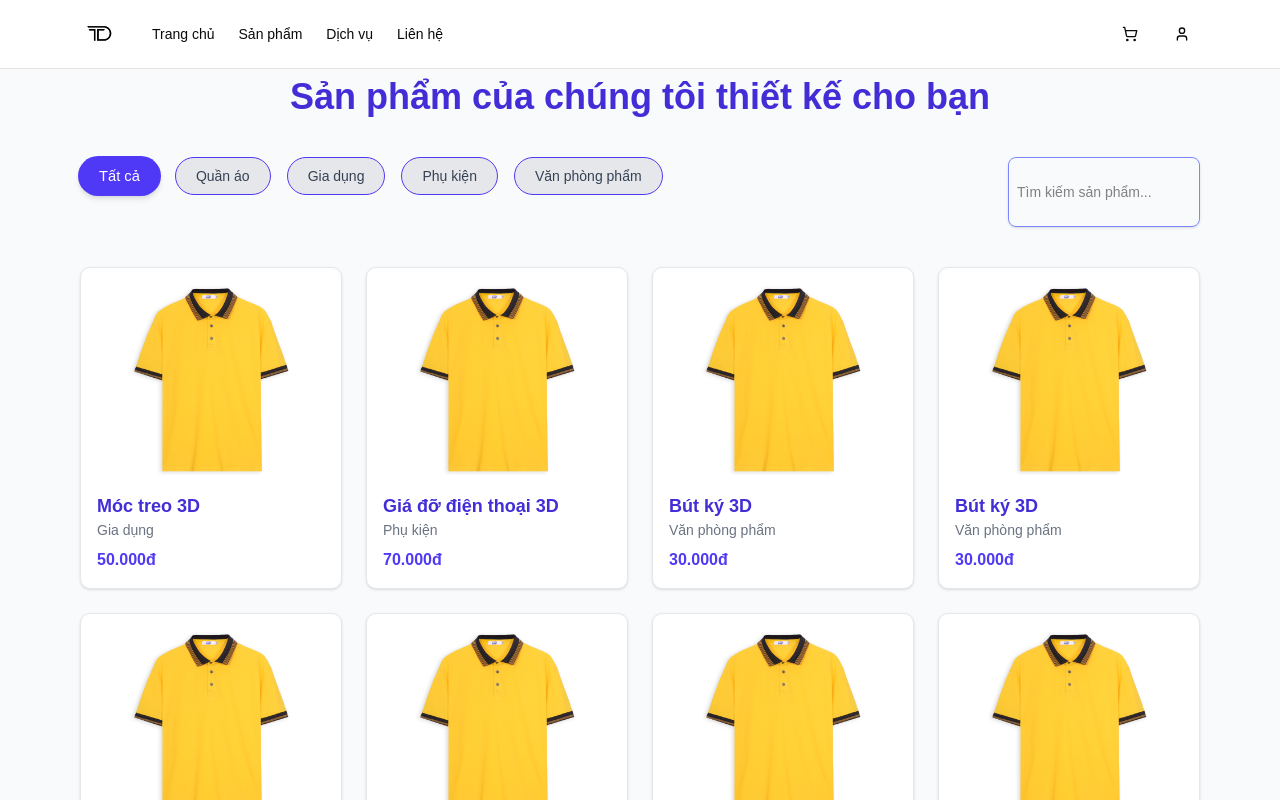
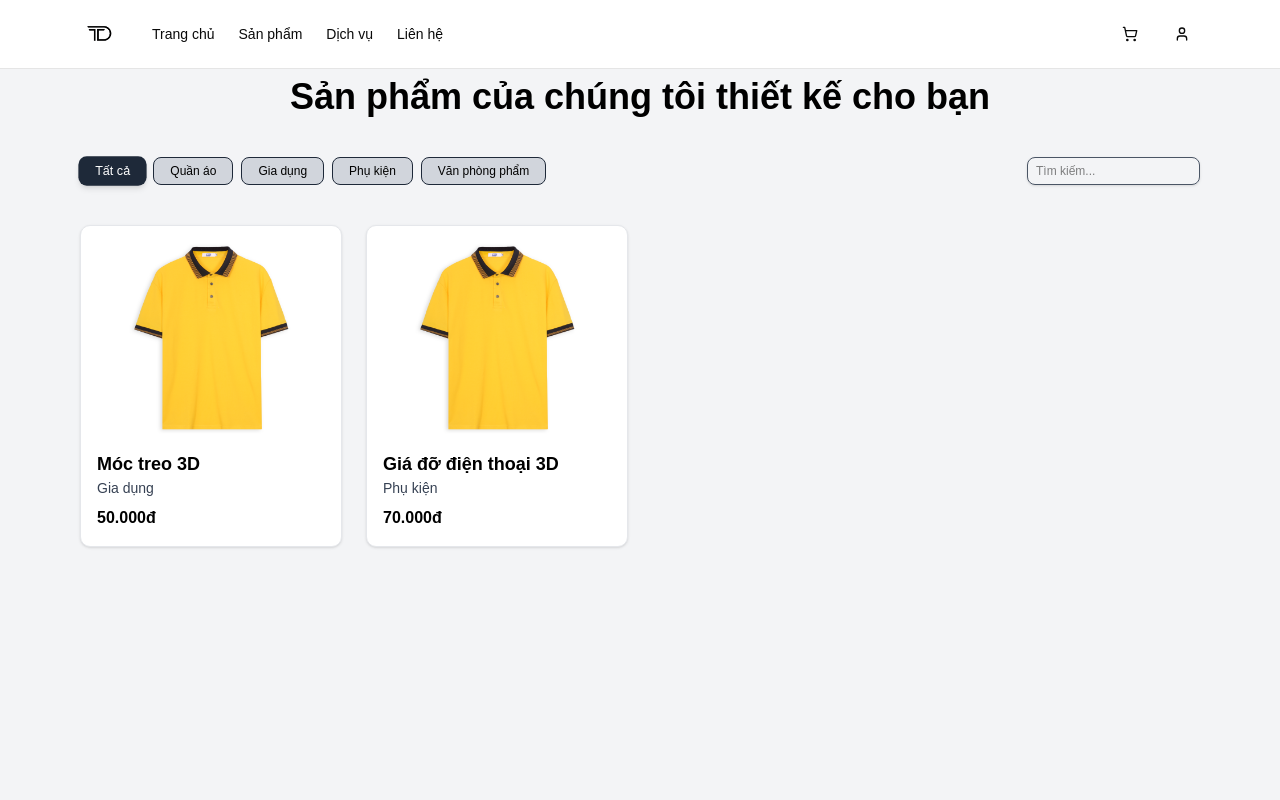
Before and after one commit to minhhuy211/TMDT_FE, a React (Vite) app: page /product in a window 1280 px wide. Shown: the top 800 px of the page. Built offline with nearby package versions, Linux system fonts and the light colour scheme.

Commit message:
product product-detai

```diff
--- a/postcss.config.cjs
+++ b/postcss.config.cjs
@@ -1,6 +1,6 @@
 module.exports = {
-    plugins: {
-        tailwindcss: {},
-        autoprefixer: {},
-    },
+    plugins: [
+        require('@tailwindcss/postcss'),
+        require('autoprefixer'),
+    ],
 };
--- a/src/App.css
+++ b/src/App.css
@@ -11,3 +11,17 @@ body {
     transform: translateY(0);
   }
 }
+@keyframes fallDown {
+  0% {
+    transform: translateY(-50px);
+    opacity: 0;
+  }
+  100% {
+    transform: translateY(0);
+    opacity: 1;
+  }
+}
+
+.animate-fallDown {
+  animation: fallDown 0.5s ease-out;
+}
--- a/src/pages/Cart/Cart.tsx
+++ b/src/pages/Cart/Cart.tsx
@@ -2,8 +2,10 @@ import { Button } from "../../components/ui/button";
 import { Input } from "../../components/ui/input";
 import { FaTrashAlt } from "react-icons/fa";
 import "./style.scss";
+import {useNavigate} from "react-router-dom";
 
 export const Cart = () => {
+  const navigate  = useNavigate();
   return (
       <div className="cart-container">
         <h2 className="cart-title">🛒 Giỏ Hàng Của Bạn</h2>
@@ -24,7 +26,7 @@ export const Cart = () => {
               <tbody>
               <tr>
                 <td className="product-info">
-                  <img src="/" alt="" />
+                  <img src="public/imgs/BST171-400x400.png" alt="" />
                   <span>Mô hình </span>
                 </td>
                 <td>50.000 VND</td>
@@ -62,7 +64,7 @@ export const Cart = () => {
               <span>Tổng giá trị:</span>
               <span className="highlight">120.000 VND</span>
             </div>
-            <Button className="checkout-btn">Thanh Toán</Button>
+            <Button onClick={()=>navigate("/checkout")} className="checkout-btn hover:cursor-pointer active:scale-95 transition-all">Thanh Toán</Button>
           </div>
 
         </div>
--- /dev/null
+++ b/src/pages/Products/PaymentSuccessPage.tsx
@@ -0,0 +1,25 @@
+// src/pages/Products/PaymentSuccessPage.tsx
+
+import React from 'react';
+
+const PaymentSuccessPage = () => {
+    return (
+        <div className="w-full max-w-lg mx-auto px-8 py-12 bg-white">
+            <h1 className="text-3xl font-bold text-center text-black mb-6">Thanh toán thành công!</h1>
+            <p className="text-lg text-black text-center">
+                Cảm ơn bạn đã mua sắm tại cửa hàng của chúng tôi! Đơn hàng của bạn đã được xử lý thành công.
+                Chúng tôi sẽ gửi thông tin giao hàng sớm nhất có thể.
+            </p>
+            <div className="mt-6 text-center">
+                <a
+                    href="/"
+                    className="inline-block px-6 py-3 bg-black text-white text-lg rounded-lg hover:bg-gray-800"
+                >
+                    Quay về trang chủ
+                </a>
+            </div>
+        </div>
+    );
+};
+
+export default PaymentSuccessPage;
--- a/src/pages/Products/Product.tsx
+++ b/src/pages/Products/Product.tsx
@@ -1,7 +1,6 @@
-// src/pages/Products/Product.tsx
-
 import React, { useState } from "react";
 import { Link } from "react-router-dom";
+import { FaShoppingCart } from "react-icons/fa";  // Thêm biểu tượng giỏ hàng mới
 
 interface Product {
   id: number;
@@ -33,97 +32,62 @@ const products: Product[] = [
     price: "70.000đ",
     description: "Giá đỡ điện thoại nhỏ gọn, thiết kế hiện đại.",
   },
-  {
-    id: 3,
-    name: "Bút ký 3D",
-    category: "Văn phòng phẩm",
-    image: "/imgs/BST171-400x400.png",
-    price: "30.000đ",
-    description: "Bút ký độc đáo được in 3D với thiết kế tinh tế.",
-  },
-  {
-    id: 4,
-    name: "Bút ký 3D",
-    category: "Văn phòng phẩm",
-    image: "/imgs/BST171-400x400.png",
-    price: "30.000đ",
-    description: "Bút ký độc đáo được in 3D với thiết kế tinh tế.",
-  },
-  {
-    id: 5,
-    name: "Bút ký 3D",
-    category: "Văn phòng phẩm",
-    image: "/imgs/BST171-400x400.png",
-    price: "30.000đ",
-    description: "Bút ký độc đáo được in 3D với thiết kế tinh tế.",
-  },
-  {
-    id: 6,
-    name: "Bút ký 3D",
-    category: "Văn phòng phẩm",
-    image: "/imgs/BST171-400x400.png",
-    price: "30.000đ",
-    description: "Bút ký độc đáo được in 3D với thiết kế tinh tế.",
-  },
-  {
-    id: 7,
-    name: "Móc khóa hoodie 3D",
-    category: "Quần áo",
-    image: "/imgs/BST171-400x400.png",
-    price: "45.000đ",
-    description: "Phụ kiện thời trang dành cho fan của hoodie.",
-  },
-  {
-    id: 8,
-    name: "Bút ký 3D",
-    category: "Văn phòng phẩm",
-    image: "/imgs/BST171-400x400.png",
-    price: "30.000đ",
-    description: "Bút ký độc đáo được in 3D với thiết kế tinh tế.",
-  },
-  {
-    id: 9,
-    name: "Bút ký 3D",
-    category: "Văn phòng phẩm",
-    image: "/imgs/BST171-400x400.png",
-    price: "30.000đ",
-    description: "Bút ký độc đáo được in 3D với thiết kế tinh tế.",
-  },
-  // Bạn có thể thêm nhiều sản phẩm nữa ở đây
+  // Thêm các sản phẩm khác...
 ];
 
-const CategoryFilter = ({ selectedCategory, setSelectedCategory }: { selectedCategory: string, setSelectedCategory: React.Dispatch<React.SetStateAction<string>> }) => (
-    <div className="flex justify-center gap-4 flex-wrap mb-8">
+const CategoryFilter = ({
+                          selectedCategory,
+                          setSelectedCategory,
+                        }: {
+  selectedCategory: string;
+  setSelectedCategory: React.Dispatch<React.SetStateAction<string>>;
+}) => (
+    <>
       {categories.map((cat) => (
           <button
               key={cat}
               onClick={() => setSelectedCategory(cat)}
-              className={`px-5 py-2 rounded-full text-sm font-medium transition-all duration-200
+              className={`px-4 h-7 text-xs rounded-md font-medium duration-200 hover:cursor-pointer active:scale-95 transition-all
         ${selectedCategory === cat
-                  ? "bg-indigo-600 text-white shadow-md scale-105" // Highlight selected category
-                  : "bg-gray-200 text-gray-700 hover:bg-indigo-500 hover:text-white border border-indigo-600"}
-          hover:scale-105`}  // Hover effect
+                  ? "bg-gray-800 text-white shadow-md scale-105"
+                  : "bg-gray-300 text-black hover:bg-gray-600 hover:text-white border border-gray-800"}
+        hover:scale-105`}
           >
             {cat}
           </button>
       ))}
-    </div>
+    </>
 );
 
 // Component hiển thị thông tin sản phẩm
 const ProductCard = ({ product }: { product: Product }) => (
-    <div
-        className="bg-white flex flex-col justify-between p-4 rounded-lg shadow hover:shadow-lg border border-gray-200 cursor-pointer transition h-full"
-    >
+    <div className="group bg-white flex flex-col justify-between p-4 rounded-lg shadow hover:shadow-lg border border-gray-200 cursor-pointer transition h-full">
+      {/* Phần hình ảnh có icon giỏ hàng */}
+      <div className="relative">
         <img
             src={product.image}
             alt={product.name}
             className="w-full h-48 object-cover rounded-md mb-4"
         />
+
+        {/* Nút giỏ hàng có dấu +, chỉ hiện khi hover */}
+        <button
+            className="absolute bottom-2 left-2 bg-white text-black p-2 rounded-full shadow-md opacity-0 group-hover:opacity-100 transition-opacity duration-300 hover:bg-gray-800 hover:text-white"
+            onClick={(e) => {
+              e.preventDefault(); // Ngăn chặn chuyển trang khi bấm nút
+              alert(`Đã thêm "${product.name}" vào giỏ hàng!`);
+            }}
+        >
+          <FaShoppingCart className="inline mr-1" />
+          <span className="text-sm font-bold">+</span>
+        </button>
+      </div>
+
+      {/* Thông tin sản phẩm */}
       <div>
-        <h2 className="text-lg font-semibold text-indigo-700">{product.name}</h2>
-        <p className="text-sm text-gray-500">{product.category}</p>
-        <p className="text-indigo-600 font-bold mt-2">{product.price}</p>
+        <h2 className="text-lg font-semibold text-black">{product.name}</h2>
+        <p className="text-sm text-gray-700">{product.category}</p>
+        <p className="text-black font-bold mt-2">{product.price}</p>
       </div>
     </div>
 );
@@ -140,28 +104,28 @@ export const Product = () => {
   });
 
   return (
-      <div className="bg-gray-50 min-h-screen">
+      <div className="bg-gray-100 min-h-screen">
         <div className="max-w-screen-xl mx-auto px-6 sm:px-12 xl:px-20">
-          <h1 className="text-4xl font-bold mt-2 mb-10 text-center text-indigo-700">
+          <h1 className="text-4xl font-bold mt-2 mb-10 text-center text-black">
             Sản phẩm của chúng tôi thiết kế cho bạn
           </h1>
 
-
-
           {/* Thanh lọc + tìm kiếm */}
-          <div className="flex justify-between mb-10 gap-2 flex-wrap">
+          <div className="flex flex-wrap items-center justify-between gap-4 mb-10">
+            <div className="flex flex-wrap items-center gap-2">
               <CategoryFilter
                   selectedCategory={selectedCategory}
                   setSelectedCategory={setSelectedCategory}
               />
+            </div>
 
-            <div className="flex justify-end">
+            <div className="flex items-center">
               <input
                   type="text"
-                  placeholder="Tìm kiếm sản phẩm..."
+                  placeholder="Tìm kiếm..."
                   value={searchQuery}
                   onChange={(e) => setSearchQuery(e.target.value)}
-                  className="border-1 border-indigo-400 px-2 py-0 text-sm w-48 max-w-xs rounded-md shadow focus:outline-none focus:ring-2 focus:ring-indigo-400"
+                  className="border border-gray-600 h-7 px-2 text-xs rounded-md shadow-sm focus:outline-none focus:ring-2 focus:ring-gray-600"
               />
             </div>
           </div>
@@ -177,5 +141,4 @@ export const Product = () => {
         </div>
       </div>
   );
-
 };
--- a/src/route/AppRoute.tsx
+++ b/src/route/AppRoute.tsx
@@ -11,7 +11,7 @@ import { Cart } from "../pages/Cart/Cart";
 import { Login } from "../pages/Login/Login";
 import ProductDetail from "../pages/Products/Product-detail";  // Trang chi tiết sản phẩm
 import CheckoutPage from '../pages/Products/CheckoutPage';
-
+import PaymentSuccessPage from "../pages/Products/PaymentSuccessPage"; // Import success page
 
 const route = createBrowserRouter([
   {
@@ -26,9 +26,10 @@ const route = createBrowserRouter([
       { path: "/login", element: <Login /> },
       { path: "/checkout", element: <CheckoutPage /> },
       { path: "/homepage", element: <HomePage /> },
+      { path: "/successPayment", element: <PaymentSuccessPage /> }, // Route for payment success
 
       // Thêm route cho trang chi tiết sản phẩm
-      { path: "/product-detail/:productId", element: <ProductDetail /> },  // Chú ý là sử dụng :productId để lấy tham số từ URL
+      { path: "/product-detail/:productId", element: <ProductDetail /> },
     ],
   },
 ]);
```
Also changed, not shown: package.json (+6 -1 lines), src/components/modal/ConfirmationModal.tsx (added, +48 -0 lines), src/layout/Header/Header.tsx (+11 -17 lines), src/pages/Products/CheckoutPage.tsx (+43 -19 lines), src/pages/Products/Product-detail.tsx (+83 -24 lines), 1 other file (tests, documents, lock files or other folders). Lines whose indentation alone changed are shown as unchanged.
